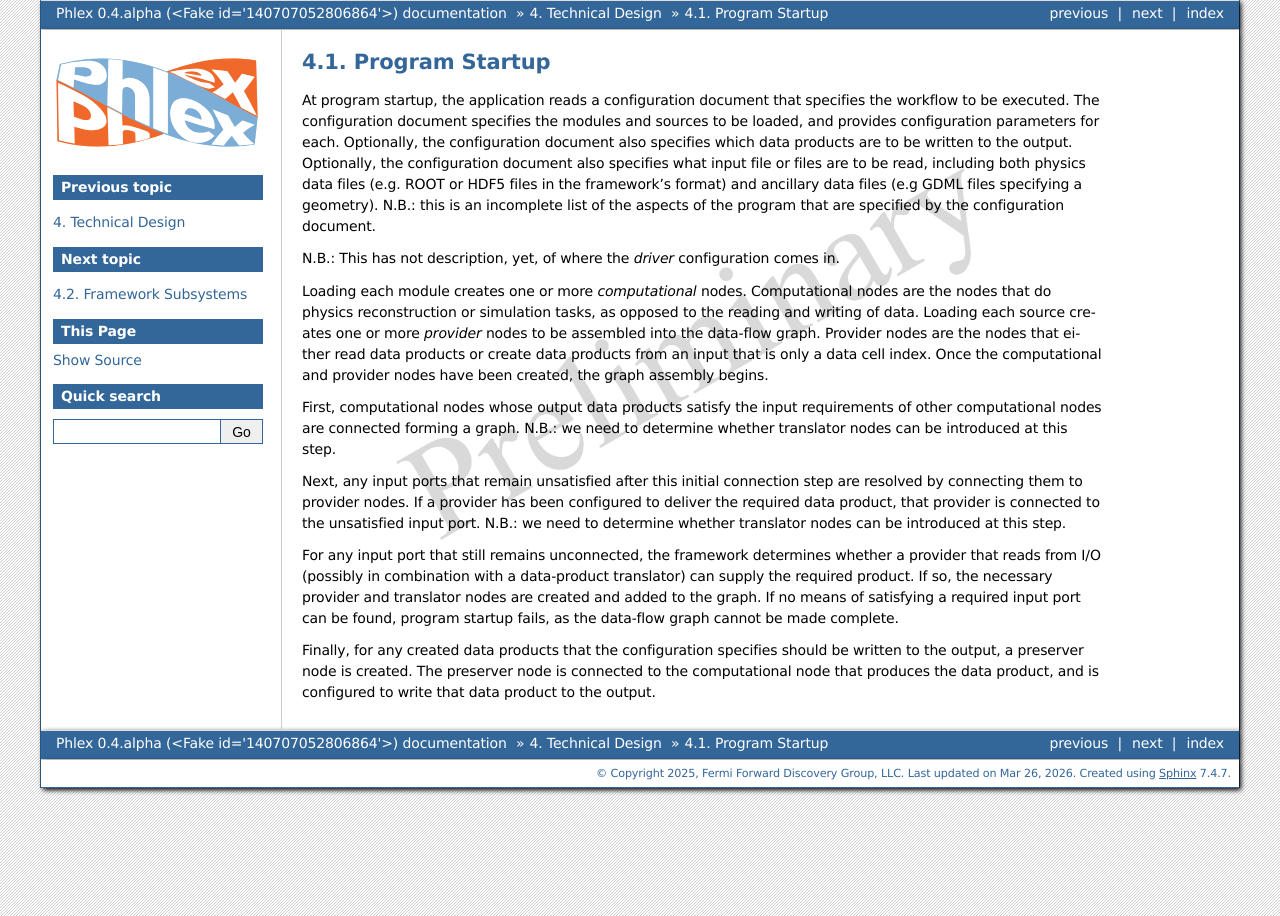
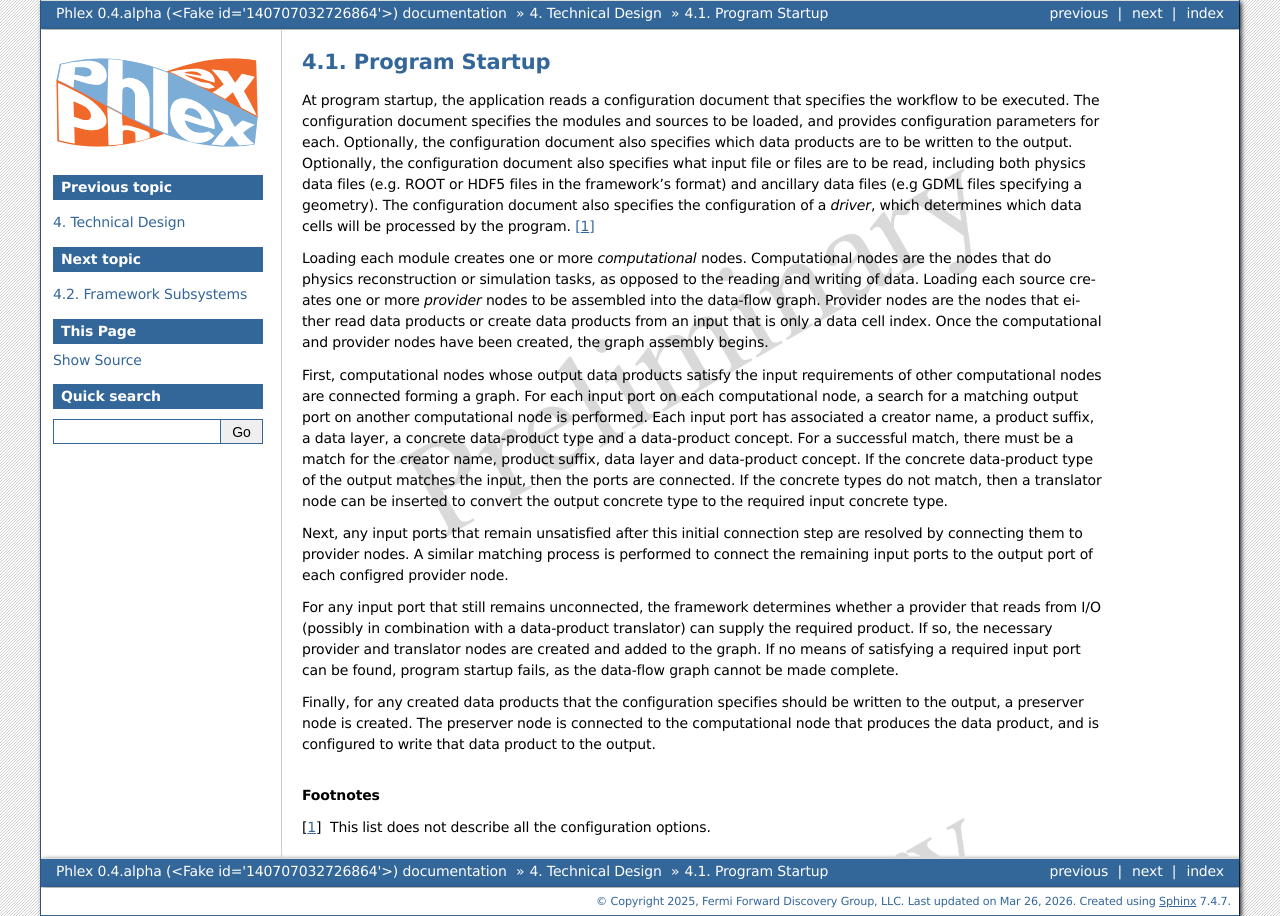
Before and after one commit to Framework-R-D/phlex-design, a Sphinx documentation site: the page built from doc/ch_subsystem_design/program_startup.rst, in a window 1280 px wide. Built offline with Sphinx 7.4.7, drawn with Linux system fonts in a browser that asks for light colours.

Commit message:
Updated Program startup description

```diff
--- a/doc/ch_subsystem_design/program_startup.rst
+++ b/doc/ch_subsystem_design/program_startup.rst
@@ -5,10 +5,8 @@ At program startup, the application reads a configuration document that specifie
 The configuration document specifies the modules and sources to be loaded, and provides configuration parameters for each.
 Optionally, the configuration document also specifies which data products are to be written to the output.
 Optionally, the configuration document also specifies what input file or files are to be read, including both physics data files (e.g. ROOT or HDF5 files in the framework's format) and ancillary data files (e.g GDML files specifying a geometry).
-N.B.: this is an incomplete list of the aspects of the program that are specified by the configuration document.
-
-N.B.: This has not description, yet, of where the *driver* configuration comes in.
-
+The configuration document also specifies the configuration of a *driver*, which determines which data cells will be processed by the program.
+[#incomplete-config-list]_
 
 Loading each module creates one or more *computational* nodes.
 Computational nodes are the nodes that do physics reconstruction or simulation tasks, as opposed to the reading and writing of data.
@@ -17,12 +15,14 @@ Provider nodes are the nodes that either read data products or create data produ
 Once the computational and provider nodes have been created, the graph assembly begins.
 
 First, computational nodes whose output data products satisfy the input requirements of other computational nodes are connected forming a graph.
-N.B.: we need to determine whether translator nodes can be introduced at this step.
+For each input port on each computational node, a search for a matching output port on another computational node is performed.
+Each input port has associated a creator name, a product suffix, a data layer, a concrete data-product type and a data-product concept.
+For a successful match, there must be a match for the creator name, product suffix, data layer and data-product concept.
+If the concrete data-product type of the output matches the input, then the ports are connected.
+If the concrete types do not match, then a translator node can be inserted to convert the output concrete type to the required input concrete type.
 
 Next, any input ports that remain unsatisfied after this initial connection step are resolved by connecting them to provider nodes.
-If a provider has been configured to deliver the required data product, that provider is connected to the unsatisfied input port.
-N.B.: we need to determine whether translator nodes can be introduced at this step.
-
+A similar matching process is performed to connect the remaining input ports to the output port of each configred provider node.
 
 For any input port that still remains unconnected, the framework determines whether a provider that reads from I/O (possibly in combination with a data-product translator) can supply the required product.
 If so, the necessary provider and translator nodes are created and added to the graph.
@@ -30,3 +30,7 @@ If no means of satisfying a required input port can be found, program startup fa
 
 Finally, for any created data products that the configuration specifies should be written to the output, a preserver node is created.
 The preserver node is connected to the computational node that produces the data product, and is configured to write that data product to the output.
+
+.. rubric:: Footnotes
+
+.. [#incomplete-config-list] This list does not describe all the configuration options.
--- a/doc/conceptual_design.rst
+++ b/doc/conceptual_design.rst
@@ -20,6 +20,7 @@ Various framework aspects are demonstrated by that figure:
 
    *data-product flow*
       Data products (see :numref:`ch_conceptual_design/data_organization:Data organization`) are passed along graph edges.
+      Each node has an *input port* for each incoming edge, and an *output port* for each outgoing edge.
       As mentioned in :numref:`ch_preliminaries/data_flow:Data Flow with families`, the data passed between HOFs are expressed as families.
       :numref:`workflow` thus formally passes families (e.g. :math:`[\textit{GoodHits}_{ijk}]`) between nodes [#flow]_.
 
```
